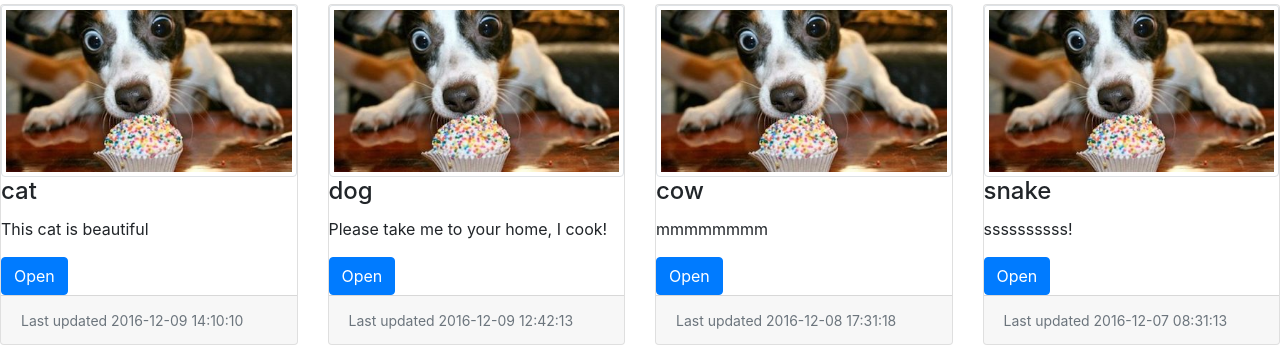
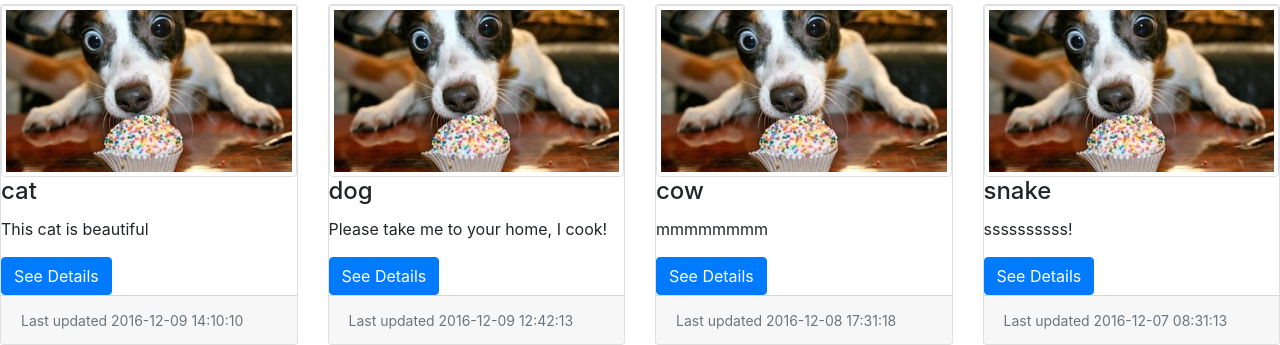
Before and after one commit to alex-mich/GetAPet, a PHP site: page / in a window 1280 px wide. Shown: the part 727-1072 px from the top of the page. Run offline with PHP 8.4, Linux system fonts and the light colour scheme; data comes from the database, SQL or seed files in the repository; some libraries are stand-ins or nearby versions.

Commit message:
• Tis panagias ta matia 2

```diff
--- a/controller/loginController.php
+++ b/controller/loginController.php
@@ -26,5 +26,5 @@ $currentLogin = $user;
 $previousLogin = serialize($currentLogin);
 $_SESSION["login"] = $previousLogin;
 
-$url = "Location: ../index.php";
+$url = "Location: ../view/userProfile.php";
 header($url);
--- a/controller/logoutController.php
+++ b/controller/logoutController.php
@@ -10,5 +10,5 @@ session_start();
 
 unset($_SESSION["login"]);
 
-$url = "Location: ../index.php";
+$url = "Location: ../view/login.php";
 header($url);
--- a/index.php
+++ b/index.php
@@ -113,7 +113,11 @@ include 'database/DatabaseConnection.php';
                 <div class="card-block">
                     <h4 class="card-title"><?= $row['pet_type'] ?></h4>
                     <p class="card-text"><?= $row['advert_details'] ?></p>
-                    <a href="#" class="btn btn-primary"> Open</a>
+                    <form method="GET" action="view/petFullView.php">
+                        <button type="submit" class="btn btn-primary" name="details_adv"
+                                value="<?= $row['pet_id'] ?>">See Details
+                        </button>
+                    </form>
                 </div>
                 <div class="card-footer text-muted">
                     <p class="card-text float-xs-right">
--- a/view/petsForAdoption.php
+++ b/view/petsForAdoption.php
@@ -19,7 +19,7 @@ $statement = $conn->stmt_init();
 if (!$statement->prepare($query)) {
     echo "Try again later";
 } else {
-    $statement->bind_param("s", $userId);
+//    $statement->bind_param("s", $userId);
     $statement->execute();
     $result = $statement->get_result();
     while ($row = $result->fetch_assoc()) {
--- a/view/petsForSale.php
+++ b/view/petsForSale.php
@@ -19,7 +19,7 @@ $statement = $conn->stmt_init();
 if (!$statement->prepare($query)) {
     echo "Try again later";
 } else {
-    $statement->bind_param("s", $userId);
+//    $statement->bind_param("s", $userId);
     $statement->execute();
     $result = $statement->get_result();
     while ($row = $result->fetch_assoc()) {
```
